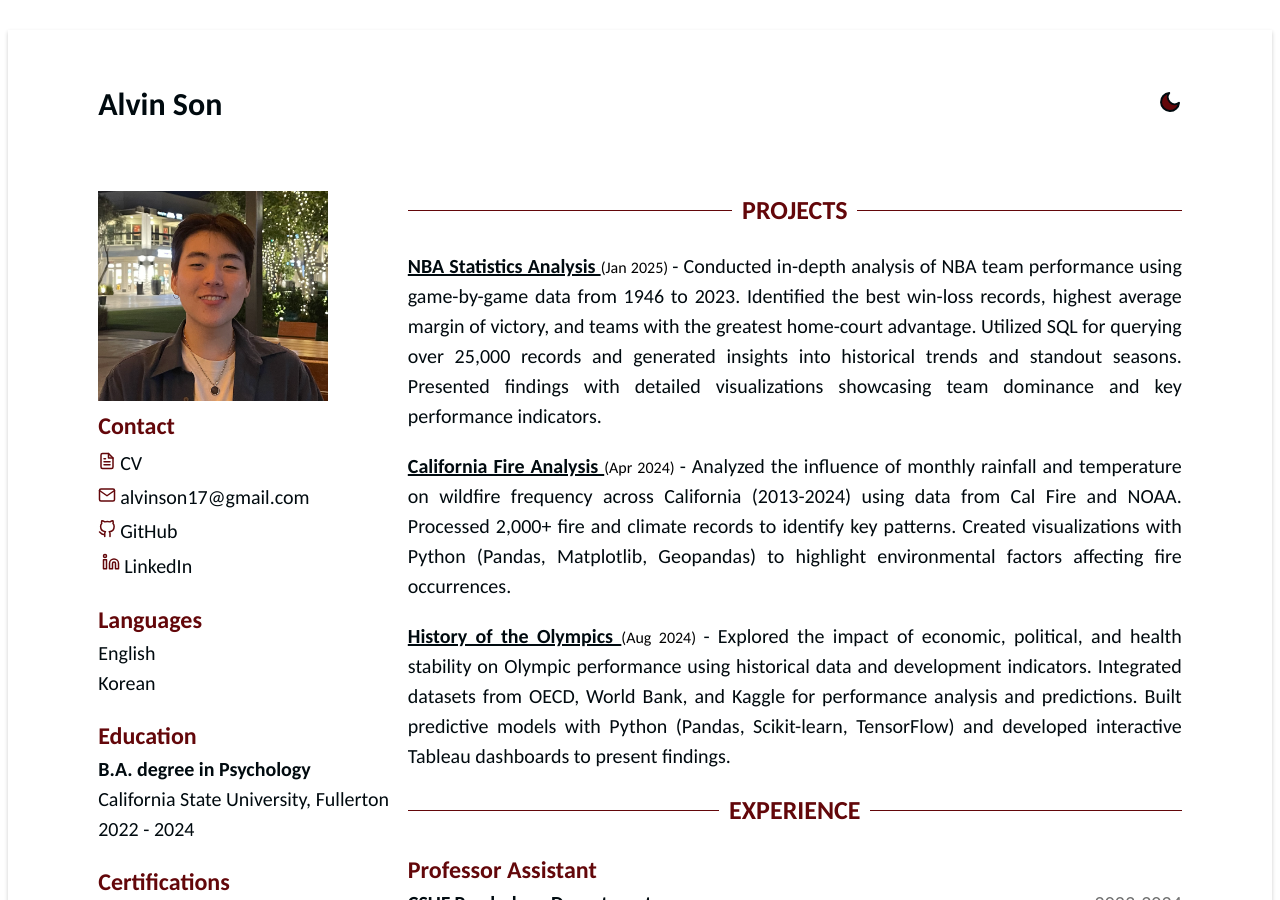
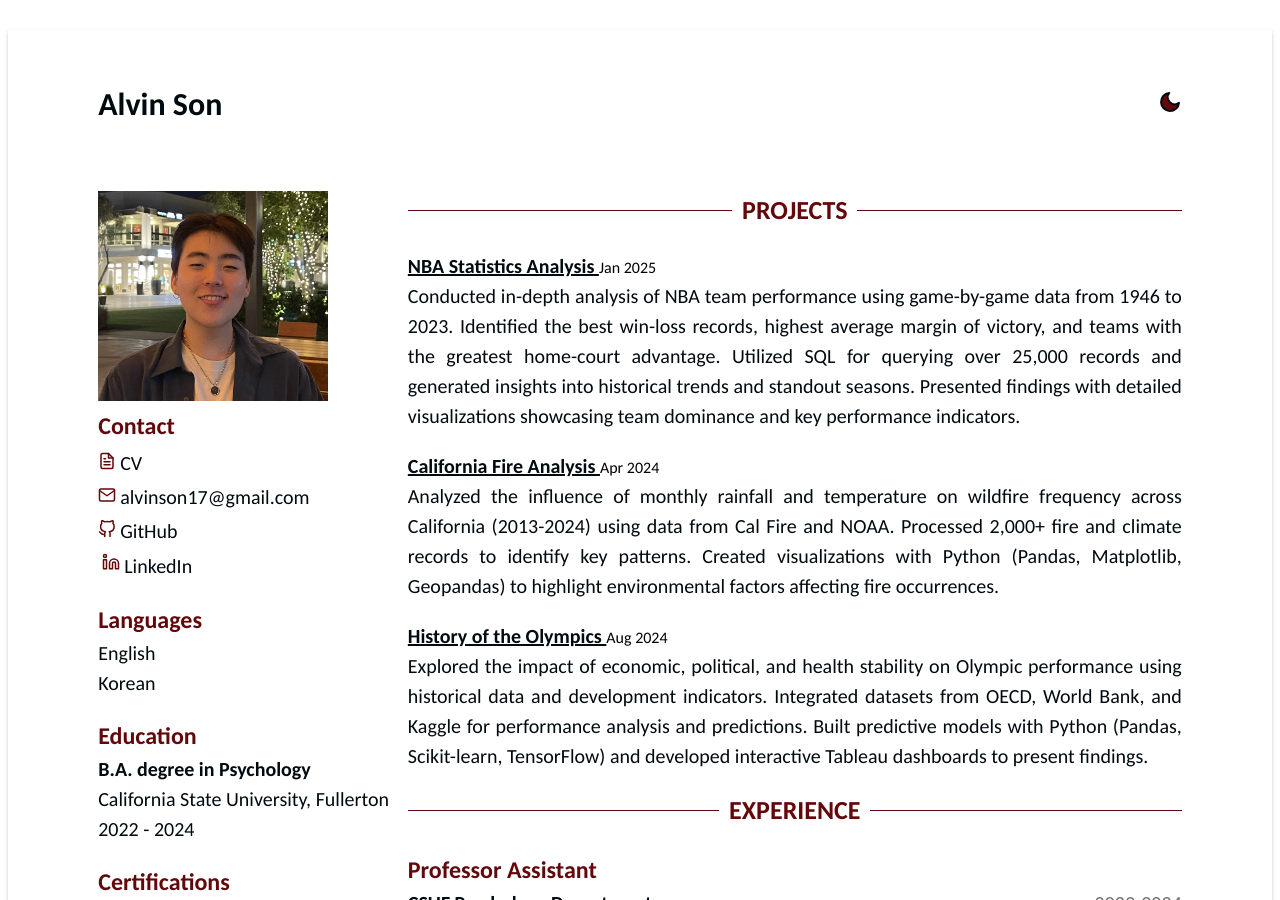
Before and after one commit to Alvin-Son/Alvin-Son.github.io, a Jekyll site: the page built from index.html, in a window 1280 px wide and 900 px high. Built offline with Jekyll 4.4.1, drawn with Linux system fonts in a browser that asks for light colours.

Commit message:
Update projects.html

```diff
--- a/_includes/projects.html
+++ b/_includes/projects.html
@@ -4,13 +4,15 @@
     <h2 class="title">Projects</h2>
     {% for p in projects %}
         <div class="project">
-            <span>
+            <div class="project-header">
                 <a class="project-link" href="{{ p.link }}">
                     {{ p.title }}
                 </a>
-            </span>
-            <span class="time">({{ p.time }})</span>
-            <span class="details">- {{ p.details }}</span>
+                <span class="time">{{ p.time }}</span>
+            </div>
+            <div class="details">
+                {{ p.details }}
+            </div>
         </div>
     {% endfor %}
 </section>
```
